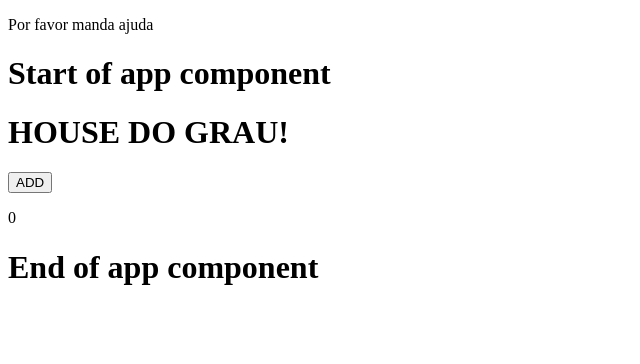
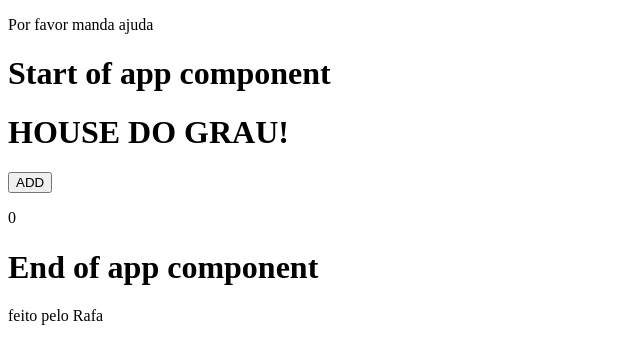
Before and after one commit to Assembly-Code-Angular/AngularBase, an Angular app in the folder code/: page / in a window 1280 px wide. Shown: the top 364 px of the page, without its empty margins (0-640 px from the left). Built offline with nearby package versions, Linux system fonts and the light colour scheme.

Commit message:
Fiz nada de jeito

```diff
--- a/code/src/components/app/app.component.ts
+++ b/code/src/components/app/app.component.ts
@@ -9,6 +9,7 @@ import { AddComponent } from '../Add/add.component';
       <house-card/>
       <add-root/>
     <h1>End of app component</h1>
+    <p>feito pelo Rafa</p>
   `,
   styleUrls: ['./app.component.css'],
   imports: [HouseCardComponent,AddComponent],
```
